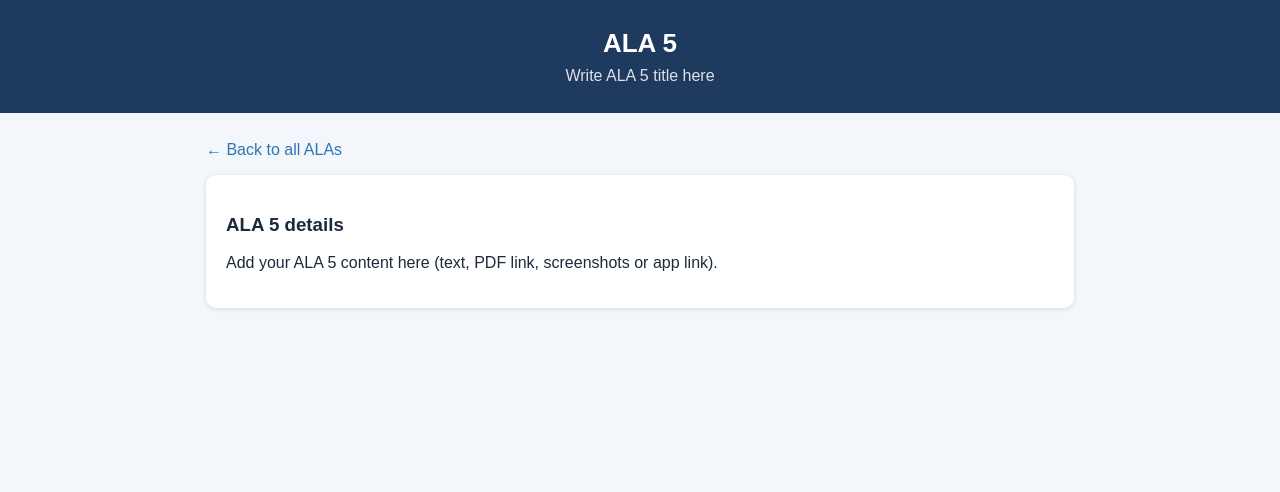
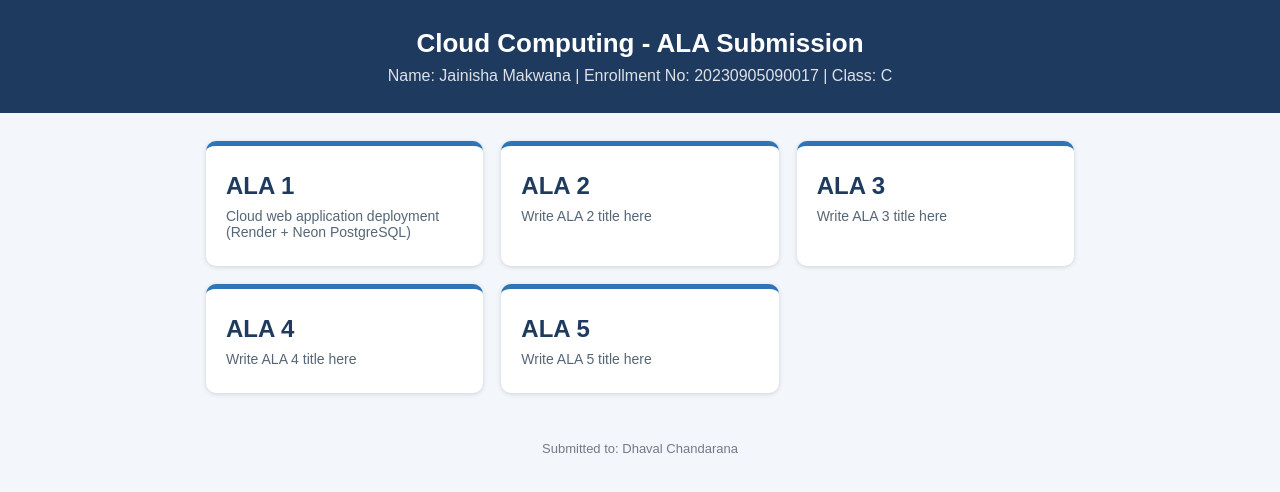
Before and after one commit to Jai-ni-sha/cloud-portal, a plain HTML site: page index.html in a window 1280 px wide. Drawn offline with Linux system fonts and the light colour scheme.

Commit message:
index.html

```diff
--- a/index.html
+++ b/index.html
@@ -1,13 +1,34 @@
 <!doctype html>
 <html lang="en"><head><meta charset="utf-8">
 <meta name="viewport" content="width=device-width, initial-scale=1">
-<title>ALA 5</title><link rel="stylesheet" href="../style.css"></head>
+<title>Cloud Computing - ALA Submission</title>
+<link rel="stylesheet" href="style.css"></head>
 <body>
-<header><h1>ALA 5</h1><p>Write ALA 5 title here</p></header>
+<header>
+  <h1>Cloud Computing - ALA Submission</h1>
+  <p id="studentLine"></p>
+</header>
 <main>
-  <p><a class="back" href="../index.html">&larr; Back to all ALAs</a></p>
-  <div class="box">
-    <h3>ALA 5 details</h3>
-    <p>Add your ALA 5 content here (text, PDF link, screenshots or app link).</p>
+  <div class="grid">
+    <a class="card" href="ala1/index.html"><h2>ALA 1</h2><p>Cloud web application deployment (Render + Neon PostgreSQL)</p></a>
+    <a class="card" href="ala2/index.html"><h2>ALA 2</h2><p>Write ALA 2 title here</p></a>
+    <a class="card" href="ala3/index.html"><h2>ALA 3</h2><p>Write ALA 3 title here</p></a>
+    <a class="card" href="ala4/index.html"><h2>ALA 4</h2><p>Write ALA 4 title here</p></a>
+    <a class="card" href="ala5/index.html"><h2>ALA 5</h2><p>Write ALA 5 title here</p></a>
   </div>
-</main></body></html>
+</main>
+<footer id="teacherLine"></footer>
+
+<script>
+  // ===== FILL YOUR DETAILS HERE (change only the text between the quotes) =====
+  var STUDENT_NAME  = "Jainisha Makwana";
+  var ENROLLMENT_NO = "20230905090017";
+  var CLASS_NAME    = "C";
+  var TEACHER_NAME  = "Dhaval Chandarana";
+  // ===========================================================================
+
+  document.getElementById("studentLine").textContent =
+    "Name: " + STUDENT_NAME + "  |  Enrollment No: " + ENROLLMENT_NO + "  |  Class: " + CLASS_NAME;
+  document.getElementById("teacherLine").textContent = "Submitted to: " + TEACHER_NAME;
+</script>
+</body></html>
```
